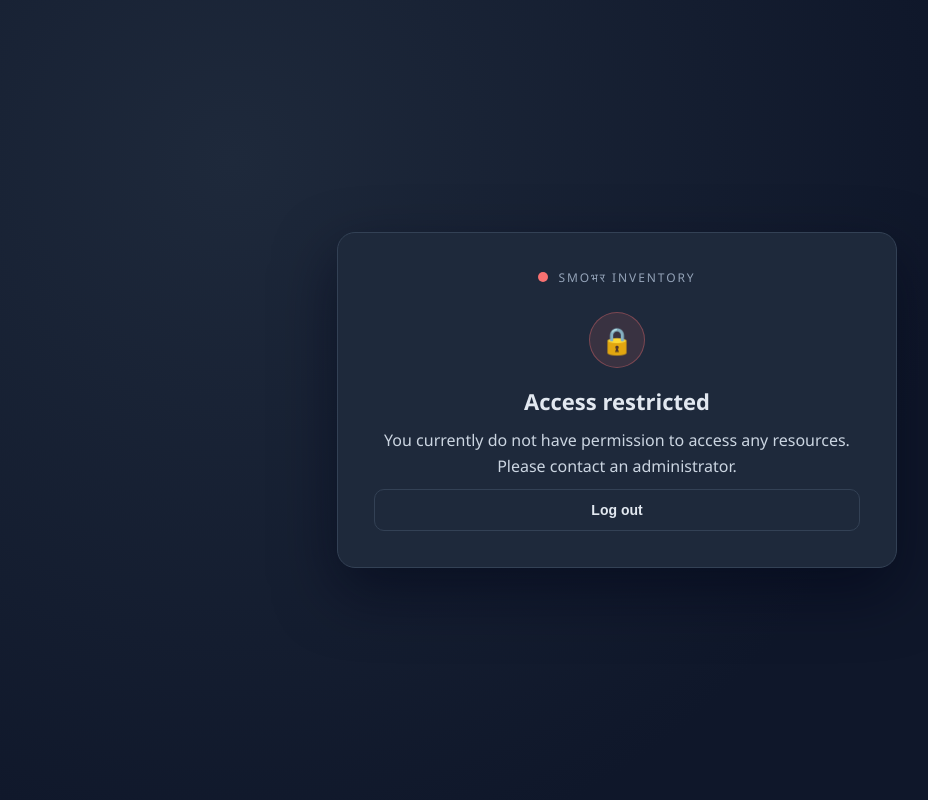
After one commit to bhaskarbajolaa-cmyk/Smart-Inventory-Management-System, a Flask app: template src/inventory/app/templates/no_permissions.html in a window 1280 px wide. The commit adds this page. Shown: the whole page, without its empty margins (23-951 px from the left). Run offline with Flask 3, Linux system fonts and the light colour scheme; the template is opened without the code that fills it, so the values that code supplies are empty; parts of the project's set-up code (start-up, migrations or seed data) failed here and were passed over.

Commit message:
feat(security): enforce permission-based access control and blocking state for zero-permission users (fixes #16)

```diff
--- /dev/null
+++ b/src/inventory/app/templates/no_permissions.html
@@ -0,0 +1,75 @@
+<!DOCTYPE html>
+<html lang="en">
+<head>
+    <meta charset="UTF-8">
+    <meta name="viewport" content="width=device-width, initial-scale=1.0">
+    <title>Access restricted | SMOभर</title>
+    <style>
+        :root { color-scheme: light; }
+        * { box-sizing: border-box; }
+        body {
+            margin: 0; min-height: 100vh; display: grid; place-items: center;
+            font-family: "Segoe UI", system-ui, -apple-system, sans-serif;
+            background: radial-gradient(circle at 20% 20%, #1e293b, #0f172a 60%);
+            color: #e2e8f0; padding: 24px;
+        }
+        .card {
+            width: min(560px, 100%); background: #1e293b;
+            border: 1px solid #334155; border-radius: 18px; padding: 36px;
+            box-shadow: 0 24px 60px rgba(2, 6, 23, 0.55); text-align: center;
+        }
+        .brand {
+            display: flex; align-items: center; justify-content: center;
+            gap: 10px; margin-bottom: 26px; letter-spacing: 0.16em;
+            text-transform: uppercase; font-size: 12px; color: #94a3b8;
+        }
+        .dot { width: 10px; height: 10px; border-radius: 50%; background: #f87171; }
+        .icon {
+            width: 56px; height: 56px; margin: 0 auto 18px; border-radius: 50%;
+            display: grid; place-items: center; background: rgba(248, 113, 113, 0.12);
+            border: 1px solid rgba(248, 113, 113, 0.35); font-size: 26px;
+        }
+        h1 { font-size: 22px; margin: 0 0 12px; }
+        p { color: #cbd5e1; line-height: 1.6; margin: 0 0 10px; }
+        .who { color: #94a3b8; font-size: 13px; margin-bottom: 26px; }
+        .who strong { color: #e2e8f0; }
+        button {
+            width: 100%; padding: 12px 18px; border-radius: 10px; cursor: pointer;
+            border: 1px solid #334155; background: transparent; color: #e2e8f0;
+            font-size: 14px; font-weight: 600;
+        }
+        button:hover { border-color: #64748b; }
+    </style>
+</head>
+<body>
+    <main class="card">
+        <div class="brand"><span class="dot"></span><span>SMOभर Inventory</span></div>
+        <div class="icon" aria-hidden="true">🔒</div>
+        <h1>Access restricted</h1>
+        <p>You currently do not have permission to access any resources. Please contact an administrator.</p>
+        {% if user %}
+        <p class="who">Signed in as <strong>{{ user.username }}</strong>{% if user.email %} ({{ user.email }}){% endif %}</p>
+        {% endif %}
+        <button type="button" id="logoutBtn">Log out</button>
+    </main>
+
+    <script>
+        document.getElementById("logoutBtn").addEventListener("click", async () => {
+            const token = localStorage.getItem("smobhar_session_token")
+                || localStorage.getItem("token")
+                || "";
+            try {
+                await fetch("/api/auth/logout", {
+                    method: "POST",
+                    headers: token ? { "Authorization": "Bearer " + token } : {}
+                });
+            } catch (err) {}
+            localStorage.removeItem("smobhar_session_token");
+            localStorage.removeItem("token");
+            localStorage.removeItem("user");
+            sessionStorage.clear();
+            window.location.href = "/login";
+        });
+    </script>
+</body>
+</html>
```
Also changed, not shown: src/inventory/app/server.py (+10 -10 lines), src/inventory/app/templates/home.html (+17 -3 lines), src/inventory/app/web.py (+30 -4 lines), tests/test_page_guards.py (+56 -0 lines).
